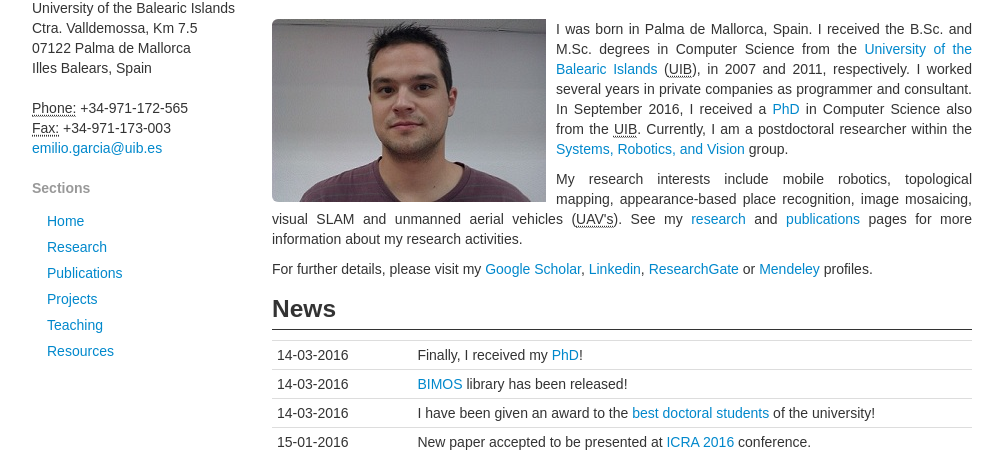
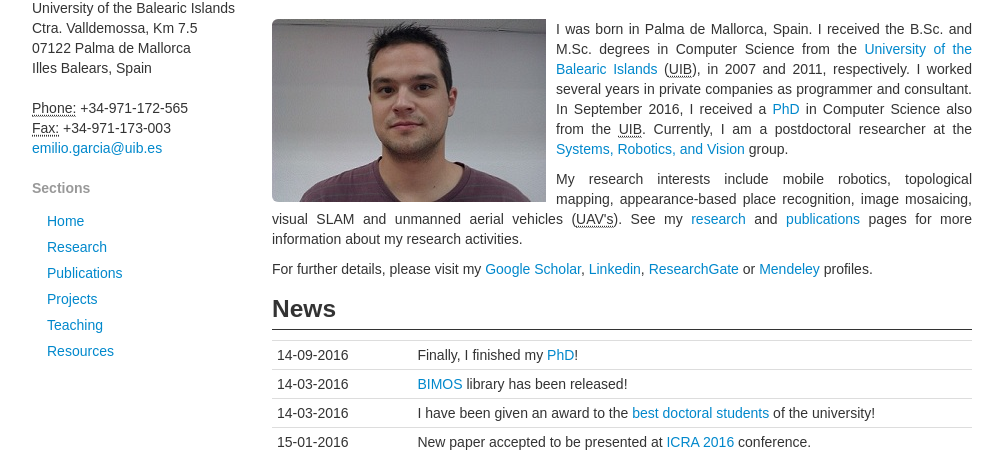
Before and after one commit to emiliofidalgo/emiliofidalgo.github.io, a Jekyll site: the page built from index.html, in a window 1280 px wide. Shown: the part 268-720 px from the top of the page, without its empty margins (138-1141 px from the left). Built offline with Jekyll 4.4.1, drawn with Linux system fonts in a browser that asks for light colours.

Commit message:
Updating index.htm

```diff
--- a/index.html
+++ b/index.html
@@ -20,7 +20,7 @@
 	</div-->
 	<br>
 	<p class="text-justify"><img src="/img/me.jpeg" class="img-rounded" alt="That's me!" align="left" style="padding-right: 10px"/>
-	I was born in Palma de Mallorca, Spain. I received the B.Sc. and M.Sc. degrees in Computer Science from the <a href="http://www.uib.es">University of the Balearic Islands</a> (<abbr title="University of the Balearic Islands">UIB</abbr>), in 2007 and 2011, respectively. I worked several years in private companies as programmer and consultant. In September 2016, I received a <a href="/static/phd/GarciaFidalgo_PhD.pdf">PhD</a> in Computer Science also from the <abbr title="University of the Balearic Islands">UIB</abbr>. Currently, I am a postdoctoral researcher within the <a href="http://srv.uib.es">Systems, Robotics, and Vision</a> group.
+	I was born in Palma de Mallorca, Spain. I received the B.Sc. and M.Sc. degrees in Computer Science from the <a href="http://www.uib.es">University of the Balearic Islands</a> (<abbr title="University of the Balearic Islands">UIB</abbr>), in 2007 and 2011, respectively. I worked several years in private companies as programmer and consultant. In September 2016, I received a <a href="/static/phd/GarciaFidalgo_PhD.pdf">PhD</a> in Computer Science also from the <abbr title="University of the Balearic Islands">UIB</abbr>. Currently, I am a postdoctoral researcher at the <a href="http://srv.uib.es">Systems, Robotics, and Vision</a> group.
 	</p>
 
 	<p class="text-justify">
@@ -34,7 +34,7 @@
 	<h3 class="title-und">News</h3>
 	<table class="table table-condensed">
 	<tbody>
-		<tr><td class="span2 text-center">14-03-2016</td><td class="span7"> Finally, I received my <a href="/static/phd/GarciaFidalgo_PhD.pdf">PhD</a>!</td></tr>
+		<tr><td class="span2 text-center">14-09-2016</td><td class="span7"> Finally, I finished my <a href="/static/phd/GarciaFidalgo_PhD.pdf">PhD</a>!</td></tr>
 		<tr><td class="span2 text-center">14-03-2016</td><td class="span7"> <a href="/resources">BIMOS</a> library has been released!</td></tr>
 		<tr><td class="span2 text-center">14-03-2016</td><td class="span7"> I have been given an award to the <a href="http://edoctorat.uib.cat/digitalAssets/356/356860_Premi_SANTANDER-UIB_2015_Resolucio.pdf">best doctoral students</a> of the university!</td></tr>
 		<tr><td class="span2 text-center">15-01-2016</td><td class="span7"> New paper accepted to be presented at <a href="http://www.icra2016.org">ICRA 2016</a> conference.</td></tr>
```
